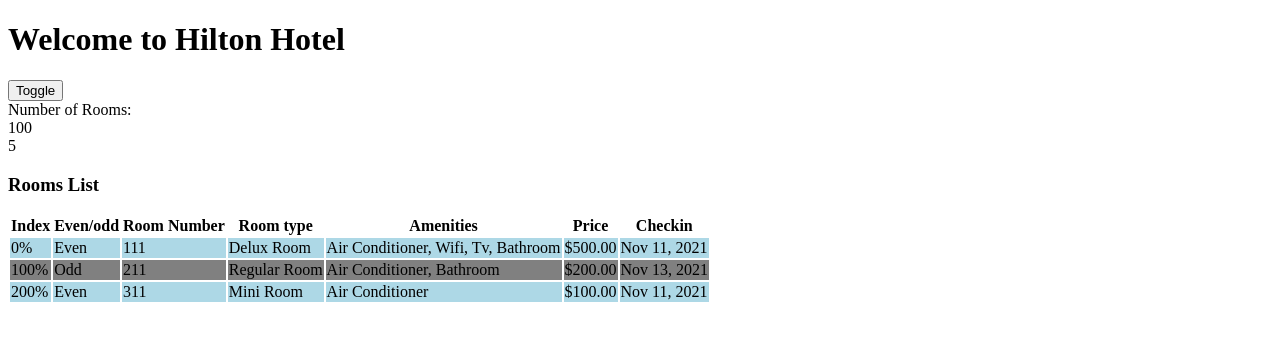
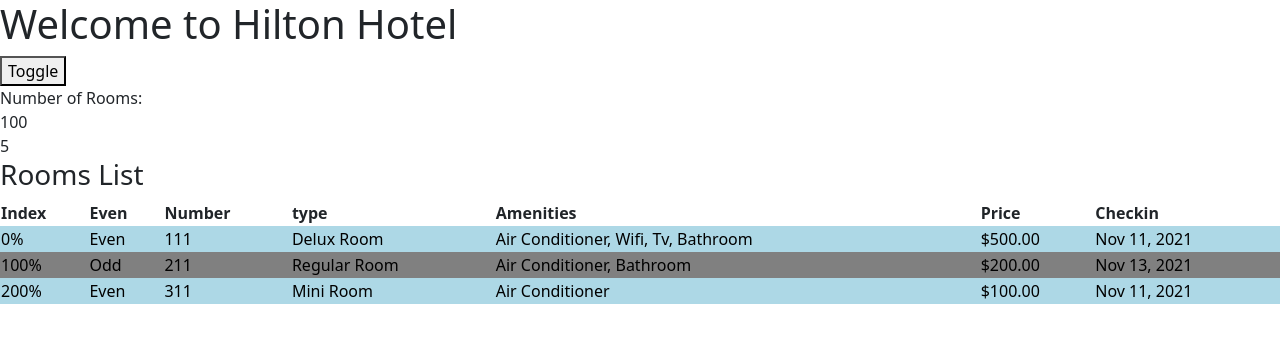
Before and after one commit to hyazbek/angular-school, an Angular app in the folder hotelinventoryapp/: page / in a window 1280 px wide. Shown: the top 342 px of the page. Built offline with nearby package versions, Linux system fonts and the light colour scheme.

Commit message:
imported bootstrap

```diff
--- a/hotelinventoryapp/package.json
+++ b/hotelinventoryapp/package.json
@@ -18,6 +18,11 @@
     "@angular/platform-browser": "^16.0.0",
     "@angular/platform-browser-dynamic": "^16.0.0",
     "@angular/router": "^16.0.0",
+    "@ng-bootstrap/ng-bootstrap": "^15.0.0",
+    "@popperjs/core": "^2.11.6",
+    "@schematics/angular": "^16.0.3",
+    "bootstrap": "^5.2.3",
+    "ngx-bootstrap": "^6.2.0",
     "rxjs": "~7.8.0",
     "tslib": "^2.3.0",
     "zone.js": "~0.13.0"
@@ -26,6 +31,7 @@
     "@angular-devkit/build-angular": "^16.0.3",
     "@angular/cli": "~16.0.3",
     "@angular/compiler-cli": "^16.0.0",
+    "@angular/localize": "^16.0.0",
     "@types/jasmine": "~4.3.0",
     "jasmine-core": "~4.6.0",
     "karma": "~6.4.0",
--- a/hotelinventoryapp/src/app/app.module.ts
+++ b/hotelinventoryapp/src/app/app.module.ts
@@ -4,6 +4,7 @@
 import { AppRoutingModule } from './app-routing.module';
 import { AppComponent } from './app.component';
 import { RoomsComponent } from './rooms/rooms.component';
+import { NgbModule } from '@ng-bootstrap/ng-bootstrap';
 
 @NgModule({
   declarations: [
@@ -12,7 +13,8 @@
   ],
   imports: [
     BrowserModule,
-    AppRoutingModule
+    AppRoutingModule,
+    NgbModule
   ],
   providers: [],
   bootstrap: [AppComponent]
--- a/hotelinventoryapp/src/app/rooms/rooms.component.html
+++ b/hotelinventoryapp/src/app/rooms/rooms.component.html
@@ -12,12 +12,12 @@
 <div *ngIf="rooms.availableRooms > 0">
   <h3> Rooms List</h3>
   <!-- {{roomList}} -->
-  <table>
+  <table class="table">
     <tr>
       <th>Index</th>
-      <th>Even/odd</th>
-      <th>Room Number</th>
-      <th>Room type</th>
+      <th>Even</th>
+      <th>Number</th>
+      <th>type</th>
       <th>Amenities</th>
       <th>Price</th>
       <th>Checkin</th>
--- a/hotelinventoryapp/src/main.ts
+++ b/hotelinventoryapp/src/main.ts
@@ -1,3 +1,5 @@
+/// <reference types="@angular/localize" />
+
 import { platformBrowserDynamic } from '@angular/platform-browser-dynamic';
 
 import { AppModule } from './app/app.module';
--- a/hotelinventoryapp/src/styles.scss
+++ b/hotelinventoryapp/src/styles.scss
@@ -1 +1,4 @@
 /* You can add global styles to this file, and also import other style files */
+
+/* Importing Bootstrap SCSS file. */
+@import 'bootstrap/scss/bootstrap';
--- a/hotelinventoryapp/tsconfig.app.json
+++ b/hotelinventoryapp/tsconfig.app.json
@@ -3,7 +3,9 @@
   "extends": "./tsconfig.json",
   "compilerOptions": {
     "outDir": "./out-tsc/app",
-    "types": []
+    "types": [
+      "@angular/localize"
+    ]
   },
   "files": [
     "src/main.ts"
```
Also changed, not shown: 2 other files (tests, documents, lock files or other folders).
